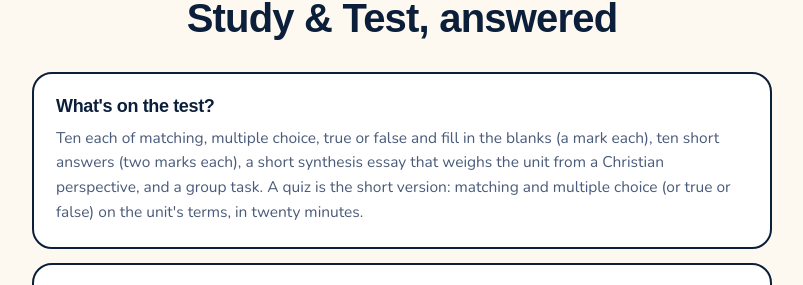
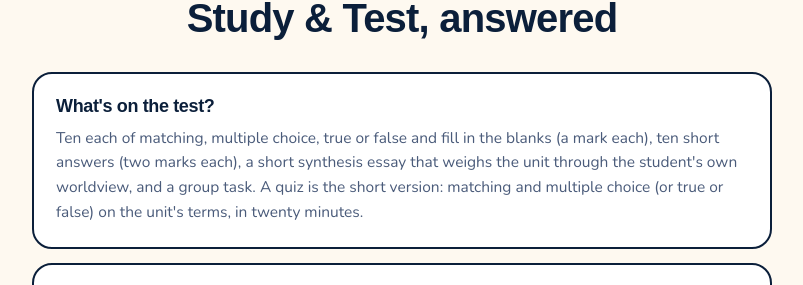
Before and after one commit to rgsommer/qrewzi, a Next.js app: page /study-and-test in a window 1280 px wide. Shown: the part 2694-2979 px from the top of the page, without its empty margins (238-1041 px from the left). Built offline with nearby package versions, Linux system fonts and the light colour scheme; a web font is replaced by a local one.

Commit message:
Study & Test page: the essay weighs the unit through the student's own worldview
Co-Authored-By: Claude Opus 5.5 <noreply@anthropic.com>

```diff
--- a/src/app/study-and-test/page.tsx
+++ b/src/app/study-and-test/page.tsx
@@ -50,7 +50,7 @@ export default function StudyAndTestPage() {
       ]}
       faqTitle="Study & Test, answered"
       faq={[
-        { q: "What's on the test?", a: "Ten each of matching, multiple choice, true or false and fill in the blanks (a mark each), ten short answers (two marks each), a short synthesis essay that weighs the unit from a Christian perspective, and a group task. A quiz is the short version: matching and multiple choice (or true or false) on the unit's terms, in twenty minutes." },
+        { q: "What's on the test?", a: "Ten each of matching, multiple choice, true or false and fill in the blanks (a mark each), ten short answers (two marks each), a short synthesis essay that weighs the unit through the student's own worldview, and a group task. A quiz is the short version: matching and multiple choice (or true or false) on the unit's terms, in twenty minutes." },
         { q: "Can students cheat by switching tabs?", a: "Leaving the screen pauses the test until you unlock it, it's recorded with how long they were away, and copying and pasting are off. Qrewzi can't see a second device on the desk, so the room still matters." },
         { q: "Who marks the written answers?", a: "Matching, multiple choice and true or false are marked exactly. Fill-in-the-blank near misses, short answers, the essay and the group task are marked by AI against the unit. Anything it couldn't mark is shown to you and left out of the total, and you can change any mark." },
         { q: "Do students need accounts?", a: "No. The first time, a student types their first name and last initial and makes a four-digit PIN. With your class list uploaded they also get a short name code, like maple42, for when two students share a name — you can look any student's up on the Live and Results pages." },
```
